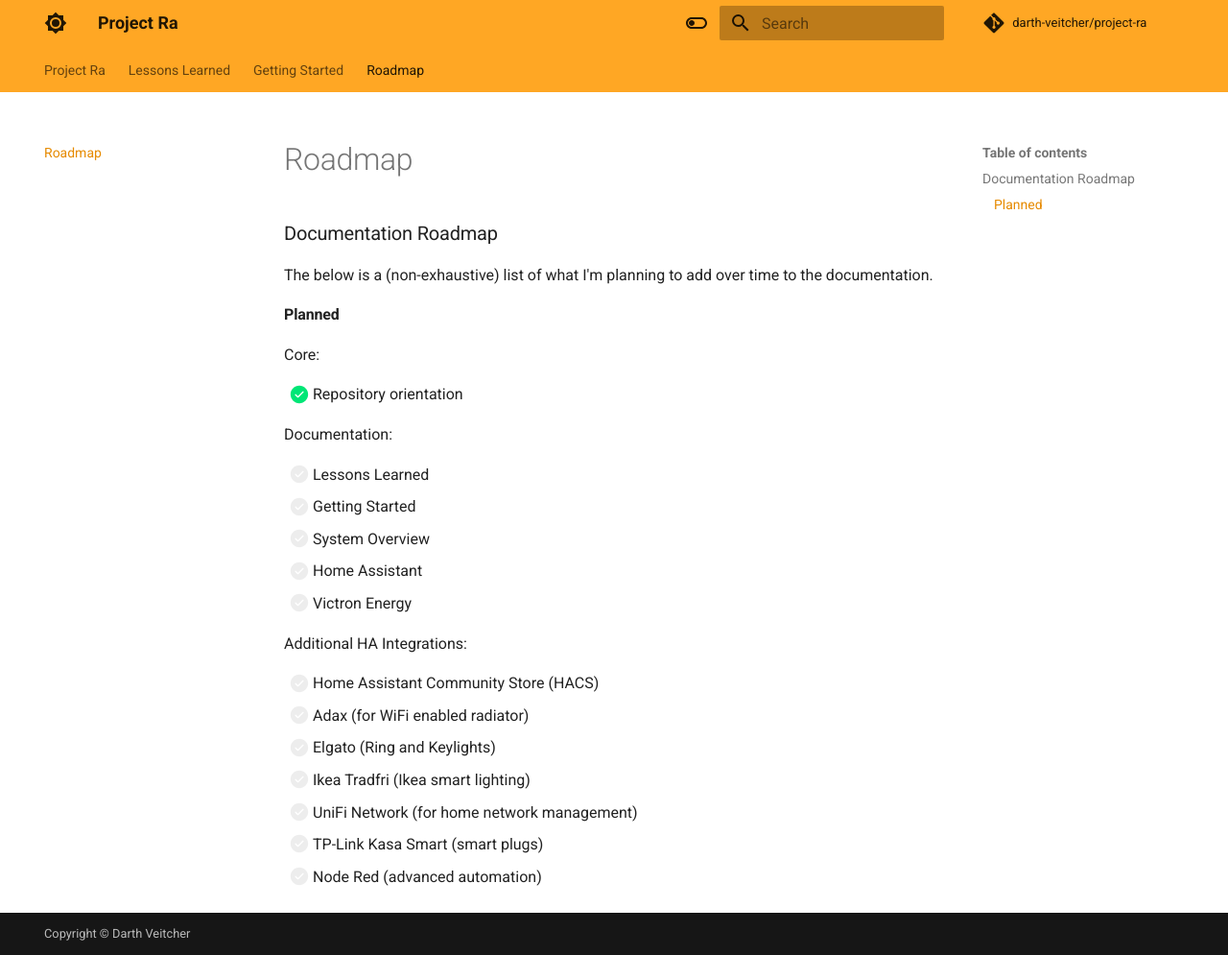
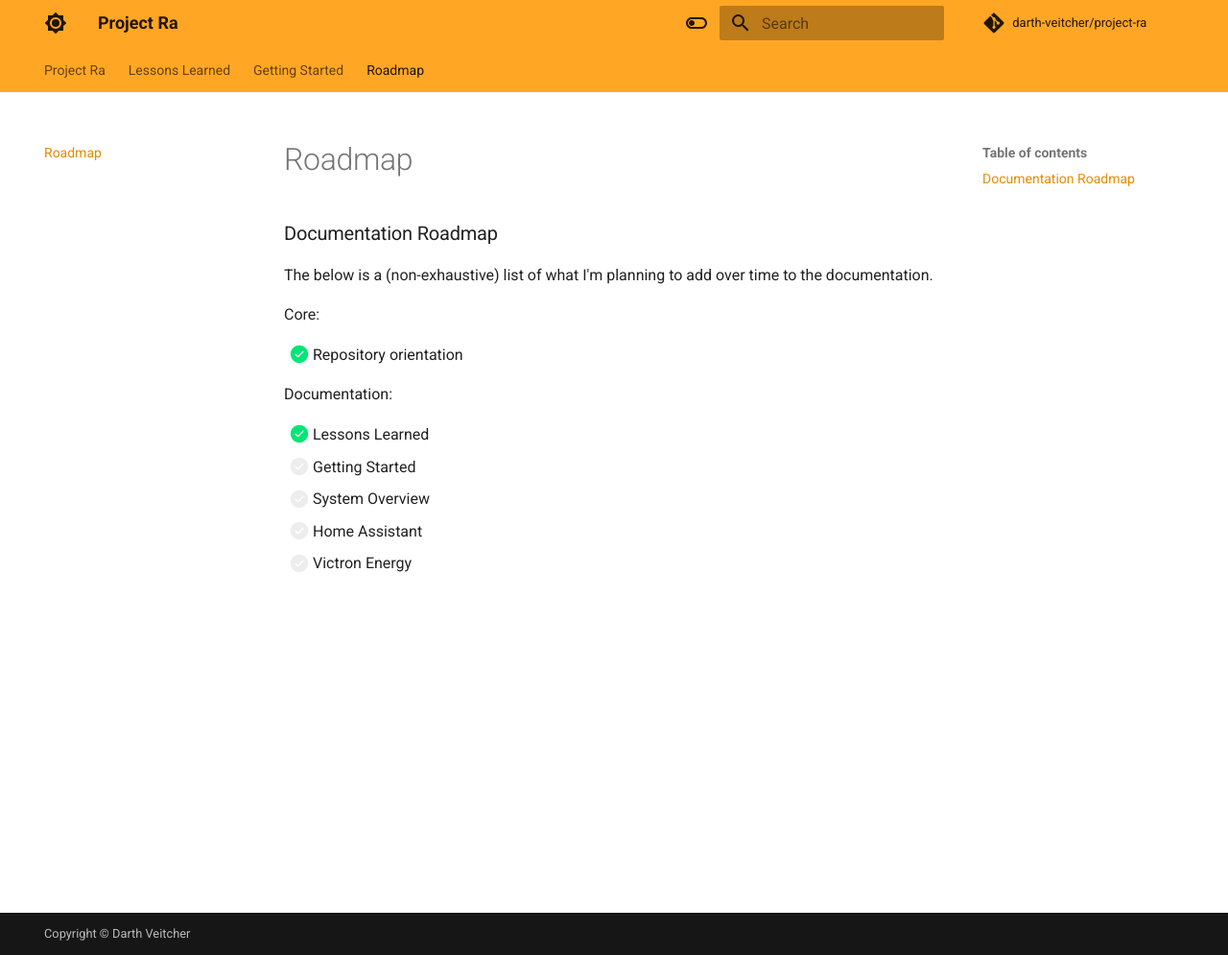
Before and after one commit to darth-veitcher/project-ra, an MkDocs documentation site: the page built from docs/todo.md, in a window 1280 px wide and 995 px high. Shown: the whole window at 96% size. Built offline with MkDocs 1.6.1 and Material for MkDocs 9.7.7, drawn with Linux system fonts in a browser that asks for light colours; some web fonts are replaced; comment, search, counter and statistics services are not loaded.

Commit message:
remove non-solar code and simplify repo

```diff
--- a/docs/todo.md
+++ b/docs/todo.md
@@ -1,8 +1,6 @@
 # Documentation Roadmap
 
 The below is a (non-exhaustive) list of what I'm planning to add over time to the documentation.
-
-## Planned
 
 <!-- --8<-- [start:planned] -->
 
@@ -12,20 +10,10 @@
 
 Documentation:
 
-- [ ] Lessons Learned
+- [x] Lessons Learned
 - [ ] Getting Started
 - [ ] System Overview
 - [ ] Home Assistant
 - [ ] Victron Energy
 
-Additional HA Integrations:
-
-- [ ] Home Assistant Community Store (HACS)
-- [ ] Adax (for WiFi enabled radiator)
-- [ ] Elgato (Ring and Keylights)
-- [ ] Ikea Tradfri (Ikea smart lighting)
-- [ ] UniFi Network (for home network management)
-- [ ] TP-Link Kasa Smart (smart plugs)
-- [ ] Node Red (advanced automation)
-
 <!-- --8<-- [end:planned] -->
```
